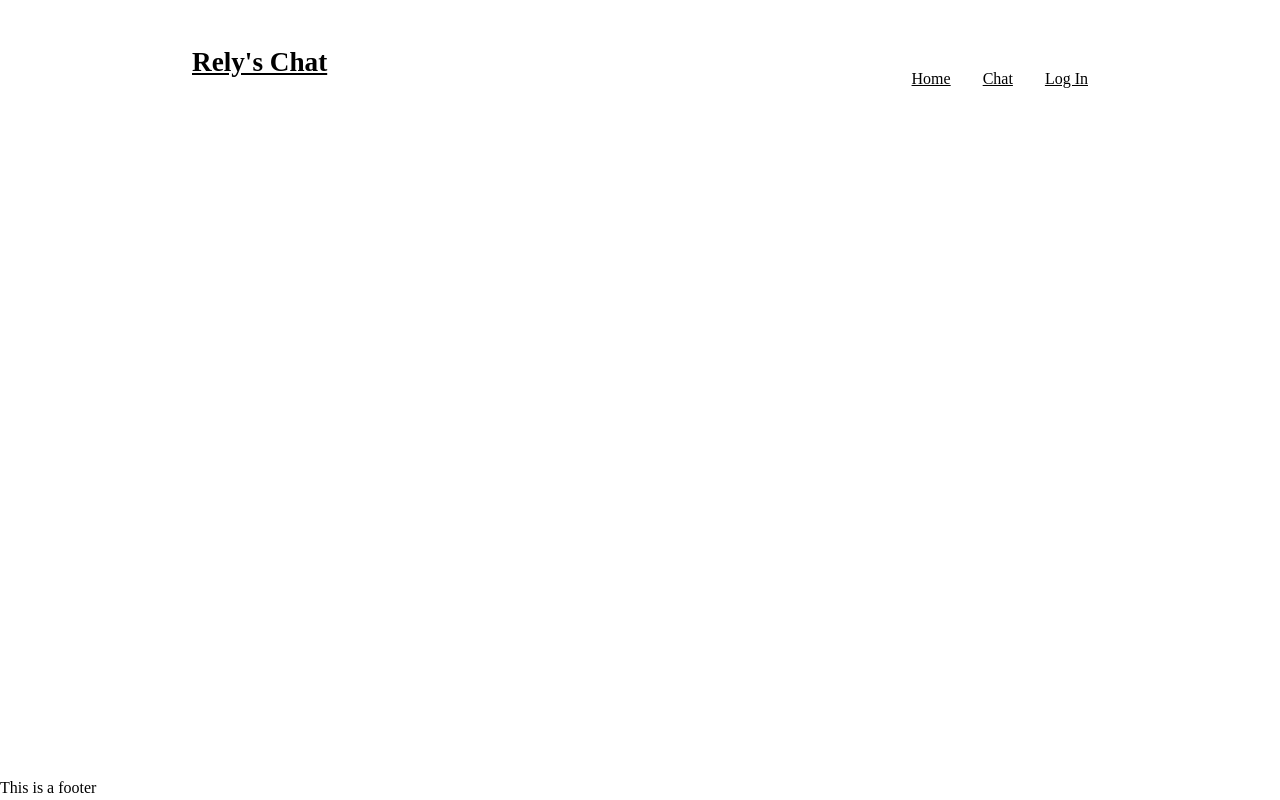
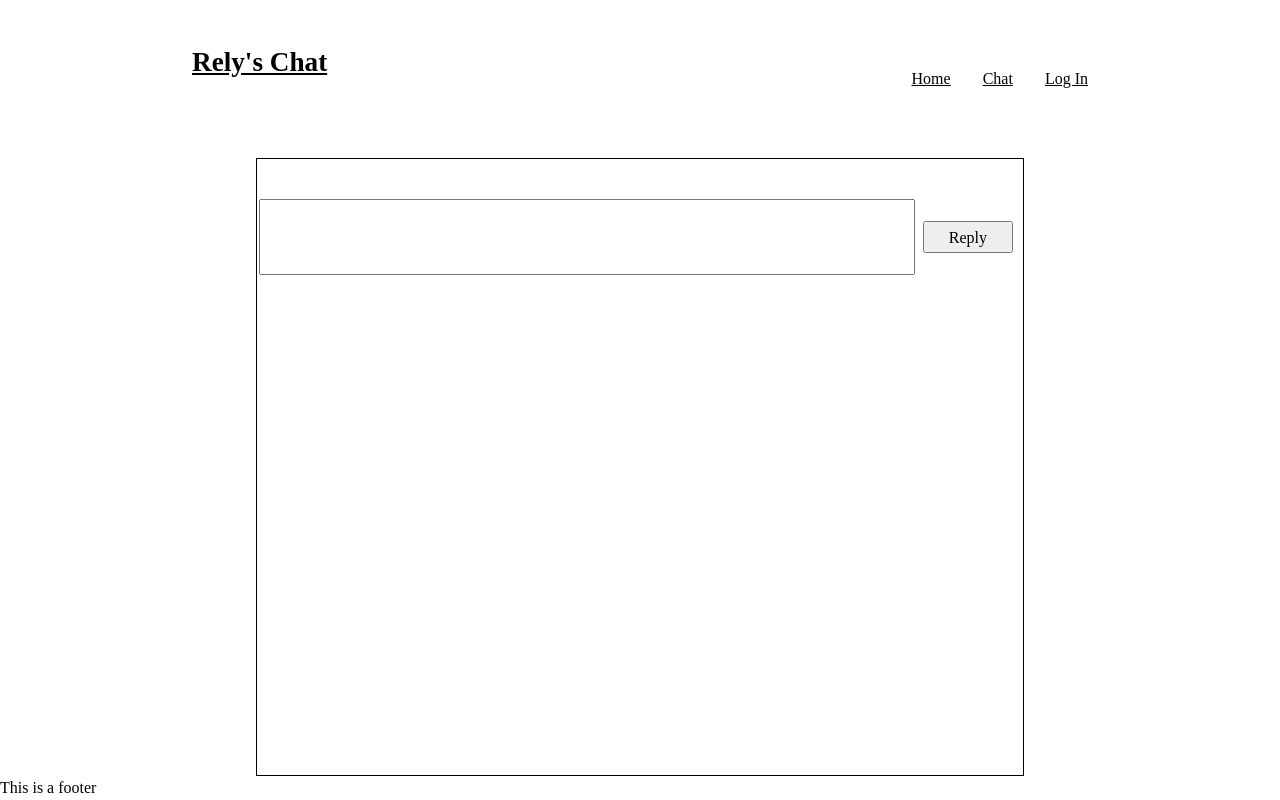
Before and after one commit to Relyful/Messaging-App, a React app in the folder frontend/: page /chat/1 in a window 1280 px wide. Built offline with nearby package versions, Linux system fonts and the light colour scheme; no server answers; the HTML template or start-up script is replaced by a standard one.

Commit message:
Finish rough UI

```diff
--- a/frontend/src/components/Chat/Chat.jsx
+++ b/frontend/src/components/Chat/Chat.jsx
@@ -42,8 +42,11 @@ export default function Chat() {
       <div className={styles.chatHeader}>
         {chat && <div className={styles.chatName}>{chat.name ? chat.name : chat.chatMembers[0].user.displayName}</div>}
       </div>
-      {/* <div className={styles.chatContent}>CHAT CONTENT WILL GO HERE</div> */}
       {chat && <div className={styles.chatContent}><ChatMessage chatMessages={chat.messages} user={user}/></div>}
+      <div className={styles.replyBox}>
+        <textarea name="newMessage" id="newMessage"  className={styles.replyInput} rows={1}></textarea>
+        <button className={styles.replyButton}>Reply</button>
+      </div>
     </div>
   );
 }
--- a/frontend/src/components/Chat/Chat.module.css
+++ b/frontend/src/components/Chat/Chat.module.css
@@ -1,20 +1,33 @@
+/* * {
+  border: 1px solid black;
+} */
+
 .chatContainer {
   flex-grow: 1;
   margin: 0 20%;
+  display: flex;
+  flex-direction: column;
+
+  border: 1px solid black;
 }
 
 .chatHeader {
   font-size: larger;
   font-weight: bold;
+  margin: 1em;
 }
 
 .chatContent {
   display: flex;
   flex-direction: column;
+  flex: 1;
+  border-top: 1px solid black;
+  border-bottom: 1px solid black;
 }
 
 .message {
   color: black;
+  max-width: 49%;
 }
 
 .messageContent {
@@ -32,3 +45,23 @@
   color: black;
   align-self: flex-start;
 }
+
+.replyBox {
+  height: 80px;
+  justify-self: flex-end;
+  display: flex;
+  padding: 2px;
+}
+
+.replyInput {
+  flex: 1;
+  height: 100%;
+  resize: none;
+}
+
+.replyButton {
+  height: 2em;
+  padding: 0 1.5em;
+  margin: 0.5em;
+  align-self: center;
+}
```
